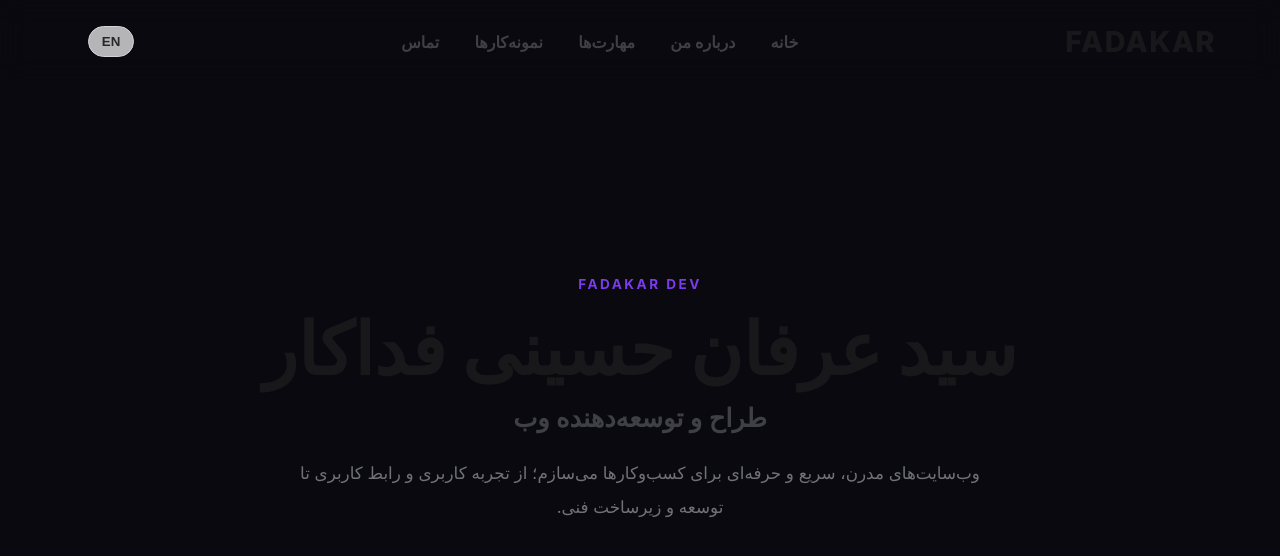
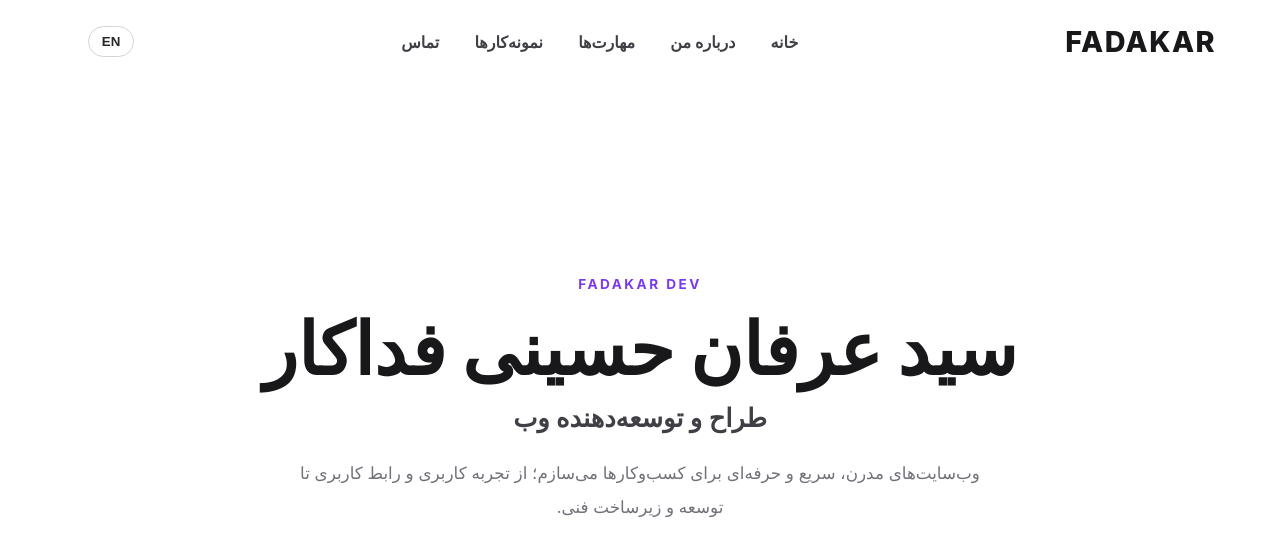
Before and after one commit to Fadakari/fadakar-portfolio, a Nuxt app: page / in a window 1280 px wide. Shown: the top 556 px of the page. Built offline with nearby package versions, Linux system fonts and the light colour scheme.

Commit message:
feat: make home SEO and document direction locale-aware

```diff
--- a/app/pages/index.vue
+++ b/app/pages/index.vue
@@ -1,10 +1,11 @@
 <script setup lang="ts">
-import { ref, onMounted, onUnmounted } from 'vue';
+import { ref, onMounted, onUnmounted, computed } from 'vue';
 import { gsap } from 'gsap';
 import Header from '~/components/Header.vue';
 import AnimatedGradientBackground from '~/components/AnimatedGradientBackground.vue';
 import HeroSection from '~/components/sections/HeroSection.vue';
 
+const { locale, isRtl } = useLocale();
 const sections = ref<HTMLElement[]>([]);
 const currentSectionIndex = ref(0);
 let isAnimating = false;
@@ -85,14 +86,18 @@ onUnmounted(() => {
   window.removeEventListener('navigateToSection', handleNavigation);
 });
 
+const seo = computed(() => locale.value === 'fa'
+  ? { title: 'فداکار — طراحی و توسعه وب', description: 'طراحی و توسعه وب‌سایت‌های مدرن و حرفه‌ای برای کسب‌وکارها با تمرکز بر تجربه کاربری، عملکرد و سئو.' }
+  : { title: 'Fadakar — Web Design & Development', description: 'Modern, professional websites for businesses with a focus on user experience, performance and SEO.' });
+
 useSeoMeta({
-  title: 'Fadakar — طراحی و توسعه وب',
-  description: 'طراحی و توسعه وب‌سایت‌های مدرن با تمرکز بر تجربه کاربری، عملکرد و سئو.',
+  title: () => seo.value.title,
+  description: () => seo.value.description,
 });
 </script>
 
 <template>
-  <div class="home-page">
+  <div class="home-page" :dir="isRtl ? 'rtl' : 'ltr'">
     <AnimatedGradientBackground />
     <Header :current-section-index="currentSectionIndex" />
     <main class="home-main">
@@ -103,52 +108,15 @@ useSeoMeta({
 
 <style>
 :root {
-  color-scheme: dark;
-  background: #09090f;
-  color: #f4f4f5;
+  color-scheme: light;
+  background: #ffffff;
+  color: #18181b;
   font-family: Inter, system-ui, -apple-system, BlinkMacSystemFont, 'Segoe UI', sans-serif;
+  --primary-color: #7c3aed;
+  --text-color: #27272a;
 }
 
-html, body, #__nuxt {
-  overflow: hidden;
-  height: 100%;
-  margin: 0;
-  background: #09090f;
-}
-
-body {
-  color: #f4f4f5;
-}
-
-.home-page {
-  width: 100%;
-  height: 100vh;
-  position: relative;
-  overflow: hidden;
-  background: #09090f;
-}
-
-.home-main {
-  width: 100%;
-  height: 100vh;
-  position: relative;
-  overflow: hidden;
-}
-
-.home-main > section {
-  width: 100%;
-  height: 100vh;
-  position: absolute;
-  top: 0;
-  left: 0;
-  display: flex;
-  justify-content: center;
-  align-items: center;
-  visibility: hidden;
-  opacity: 0;
-}
-
-.section-content {
-  width: 100%;
-}
+html, body, #__nuxt { overflow:hidden;height:100%;margin:0;background:#fff; }
+body { color:#18181b; }
+.home-page{width:100%;height:100vh;position:relative;overflow:hidden;background:#fff}.home-main{width:100%;height:100vh;position:relative;overflow:hidden}.home-main>section{width:100%;height:100vh;position:absolute;top:0;left:0;display:flex;justify-content:center;align-items:center;visibility:hidden;opacity:0}.section-content{width:100%}
 </style>
```
